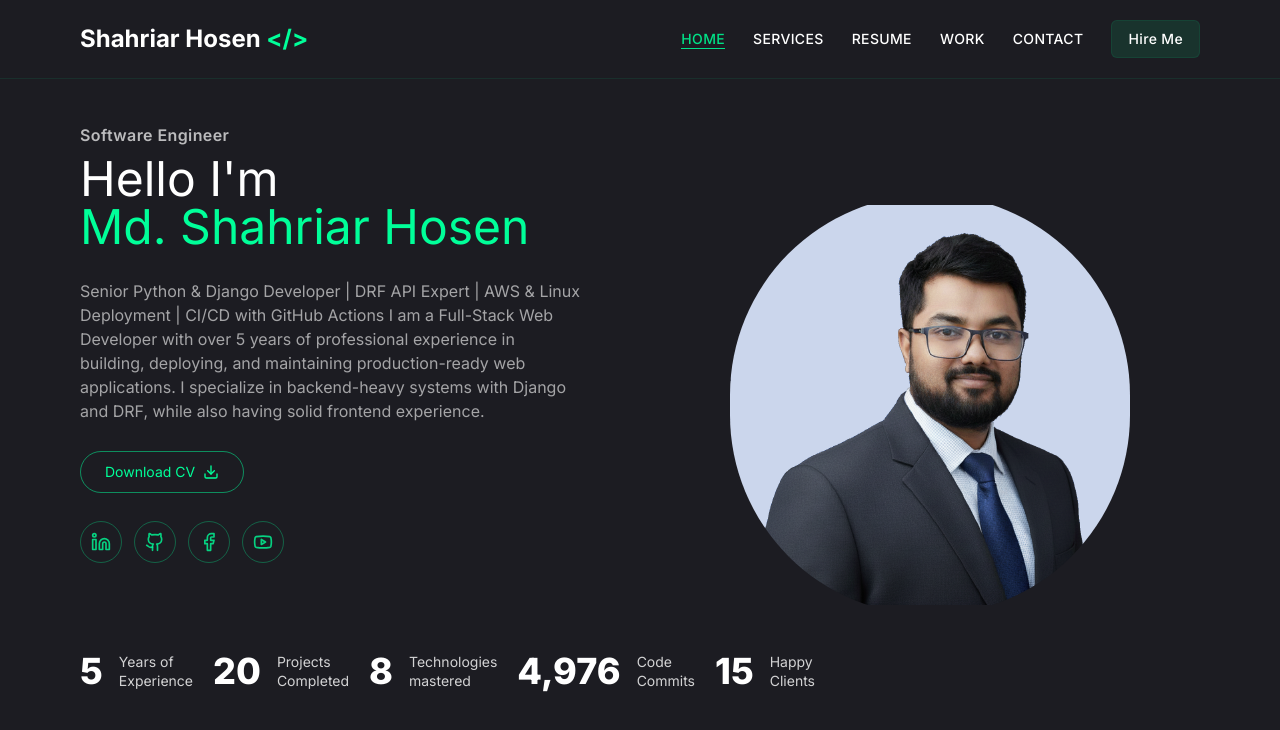
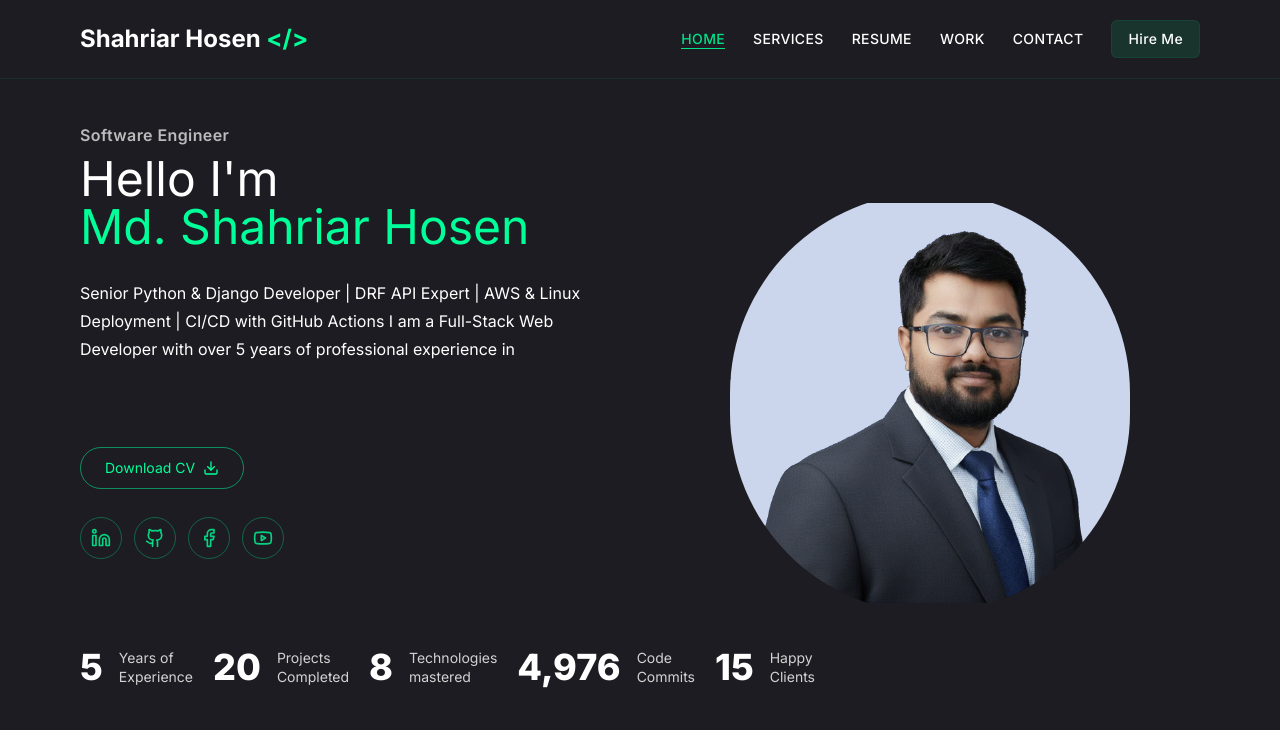
Before and after one commit to cseshahriar/portfolio-next, a Next.js app: page / in a window 1280 px wide. Shown: the top 730 px of the page. Built offline with nearby package versions, Linux system fonts and the light colour scheme.

Commit message:
Home text motion effect

```diff
--- a/app/page.tsx
+++ b/app/page.tsx
@@ -1,4 +1,5 @@
 import Container from "@/components/Container";
+import HomeDescription from "@/components/HomeDescription";
 import Photo from "@/components/Photo";
 import SocialLinks from "@/components/SocialLinks";
 import Statistics from "@/components/Statistics";
@@ -14,10 +15,12 @@ export default function Home() {
           <h2 className="text-3xl md:text-5xl">Hello I&apos;m</h2>
           <h1 className="text-lightSky text-3xl md:text-5xl tracking-normal">Md. Shahriar Hosen</h1>
         </div>
-        <p className="w-auto md:max-w-[500px] text-white/60 leading-6">
-          Senior Python & Django Developer | DRF API Expert | AWS & Linux Deployment | CI/CD with GitHub Actions I am a Full-Stack Web Developer with over 5 years of professional experience in building, deploying, and maintaining production-ready web applications. I specialize in backend-heavy systems with Django and DRF, while also having solid frontend experience.
-        </p>
 
+        <div className="w-full h-[170px] md:h-[140px] relative">
+          <div className="absolute top-0 left-0 w-full">
+            <HomeDescription />
+          </div>
+        </div>
         <a
           download href={'/resume.pdf'}
           className="bg-transparent rounded-full border border-lightSky/50 flex items-center px-6 py-2.5 gap-2 text-sm text-lightSky hover:bg-hoverColor hover:text-black hoverEffect"
--- /dev/null
+++ b/components/HomeDescription.tsx
@@ -0,0 +1,40 @@
+"use client";
+
+import { useTypeWriter } from '@/hooks/user-type-writer';
+import {motion} from "motion/react";
+import React from "react";
+
+const HomeDescription = () => {
+    const [hasLoaded, setHasLoaded] = React.useState(false);
+    const description = " Senior Python & Django Developer | DRF API Expert | AWS & Linux Deployment | CI/CD with GitHub Actions I am a Full-Stack Web Developer with over 5 years of professional experience in building, deploying, and maintaining production-ready web applications. I specialize in backend-heavy systems with Django and DRF, while also having solid frontend experience.";
+    const {displayedText, isComplete} = useTypeWriter(description, 30);
+
+    React.useEffect(() => {
+        setHasLoaded(true);
+    }, []);
+
+    return (
+        <motion.p
+            initial={{ opacity: 0}}
+            animate={{ opacity: 1}}
+            transition={{ duration: 0.5, delay: 1 }}
+            className="w-auto font-normal leading-7 mb-6 min-h-32"
+        >
+            {
+                hasLoaded ? (
+                    displayedText.split("")
+                    .map((char, index) => <motion.span
+                        key={index}
+                        initial={{ color: "rgb(156, 163 175)" }}
+                        animate={{ color: isComplete ? "rgb(255, 255, 255)" : "rgb(156, 163 175)" }}
+                        transition={{ duration: 0.5, delay: index * 0.03 }}
+                    >
+                        {char}
+                    </motion.span>)
+                ) : <span className="text-white/60">{description}</span>
+            }
+        </motion.p>
+    )
+}
+
+export default HomeDescription
--- /dev/null
+++ b/hooks/user-type-writer.ts
@@ -0,0 +1,22 @@
+import { useEffect, useState } from "react";
+
+export function useTypeWriter(text: string, speed:number=50) {
+    const [displayedText, setDisplayText] = useState("");
+    const [isComplete, setIsComplete] = useState(false);
+
+    useEffect(() => {
+        let i = 0;
+        const timer = setInterval(() => {
+            if(i < text.length) {
+                setDisplayText((prev) => prev + text.charAt(i));
+                i++;
+            } else {
+                clearInterval(timer);
+                setIsComplete(true);
+            }
+        }, speed);
+        return () => clearInterval(timer);
+    }, [speed, text]);
+
+    return { displayedText, isComplete };
+}
```
